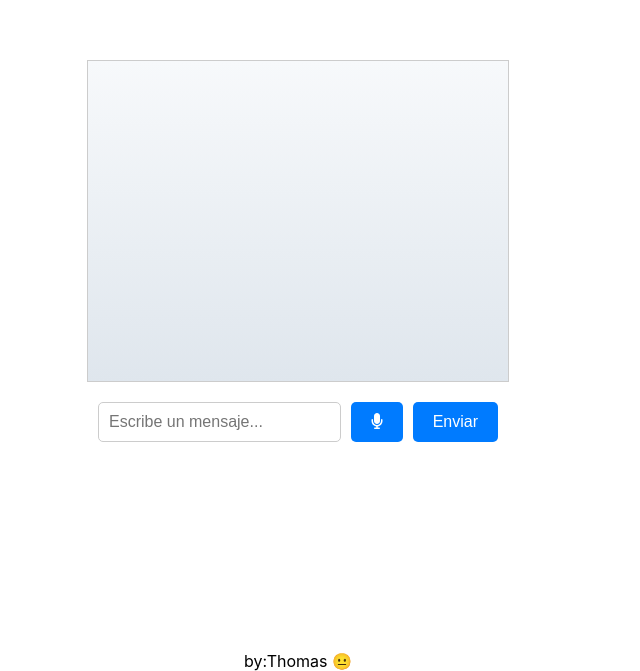
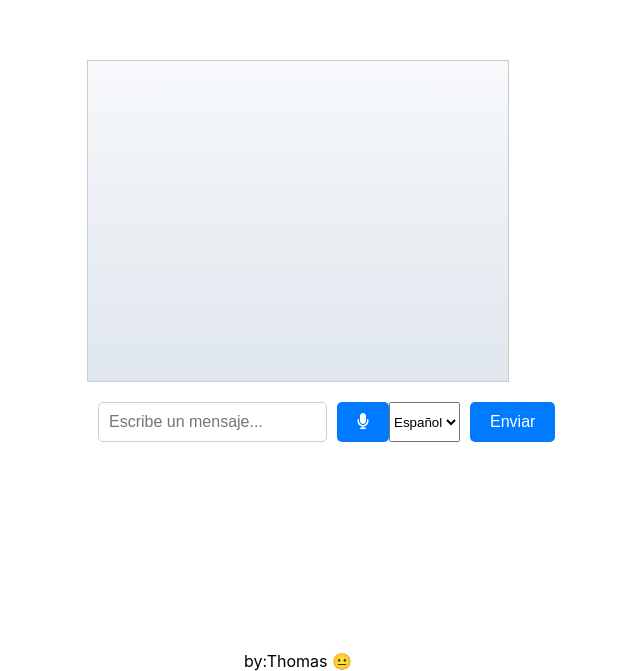
Before and after one commit to thomasHeitFux/openAiApi, a React (Create React App) app: page / in a window 1280 px wide. Shown: the part 149-820 px from the top of the page, without its empty margins (342-982 px from the left). Built offline with nearby package versions, Linux system fonts and the light colour scheme.

Commit message:
add languages listener

```diff
--- a/src/components/Chat.jsx
+++ b/src/components/Chat.jsx
@@ -11,6 +11,7 @@ const ChatComponent = () => {
   const [conversations, setConversations] = useState([]);
   const [inputValue, setInputValue] = useState('');
   const [isRecording, setIsRecording] = useState(false);
+  const [language, setLanguage] = useState('es-ES');
 
 
   const handleSendMessage = async (message) => {
@@ -56,7 +57,7 @@ const ChatComponent = () => {
       const recognition = new (window.SpeechRecognition || window.webkitSpeechRecognition)();
 
       // Establecer opciones de configuración
-      recognition.lang = 'es-ES'; // Idioma de reconocimiento, en este caso, español
+      recognition.lang = language; // Idioma de reconocimiento, en este caso, español
 
       // Evento que se dispara cuando se detecta un resultado de reconocimiento
       recognition.onresult = (event) => {
@@ -80,6 +81,10 @@ const ChatComponent = () => {
     }
   };
 
+  const handleLanguageChange = (e) => {
+    setLanguage(e.target.value);
+  };
+
   return (
     <div className="chat-container">
       <div className="chat-window">
@@ -101,7 +106,12 @@ const ChatComponent = () => {
           placeholder="Escribe un mensaje..."
         />
         <button onClick={()=>handleSpeech()}>
-          <FontAwesomeIcon icon={!isRecording ? faMicrophone : faCircle} /></button>
+          <FontAwesomeIcon icon={!isRecording ? faMicrophone : faCircle} />
+        </button>
+        <select value={language} onChange={handleLanguageChange}>
+          <option value="es-ES">Español</option>
+          <option value="en-US">English</option>
+        </select>
         <button onClick={() => handleSendMessage(inputValue)}>Enviar</button>
       </div>
     </div>
```
